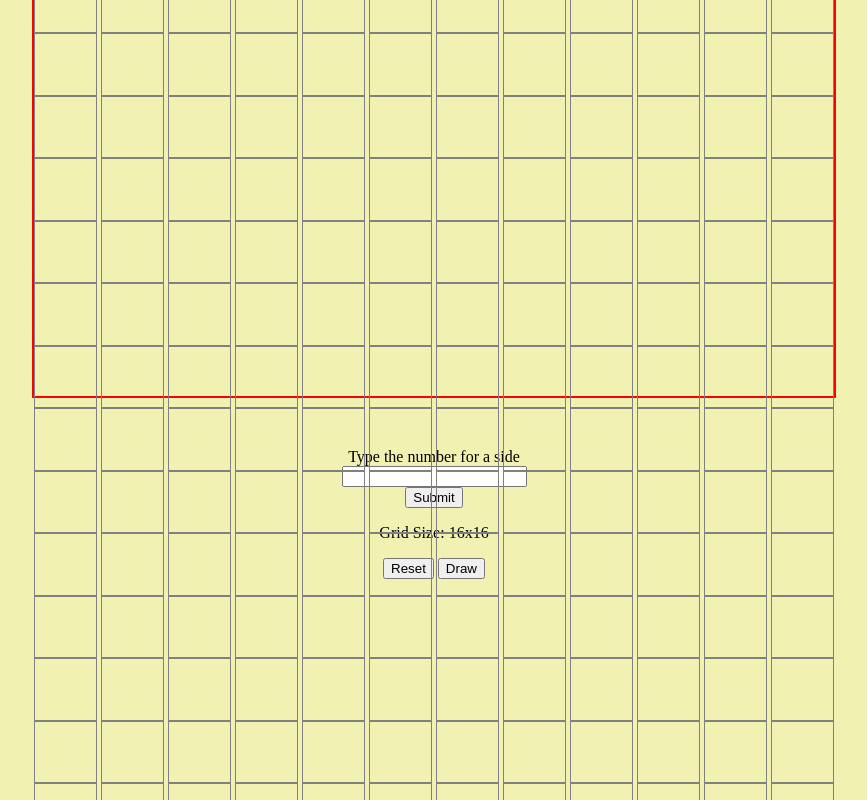
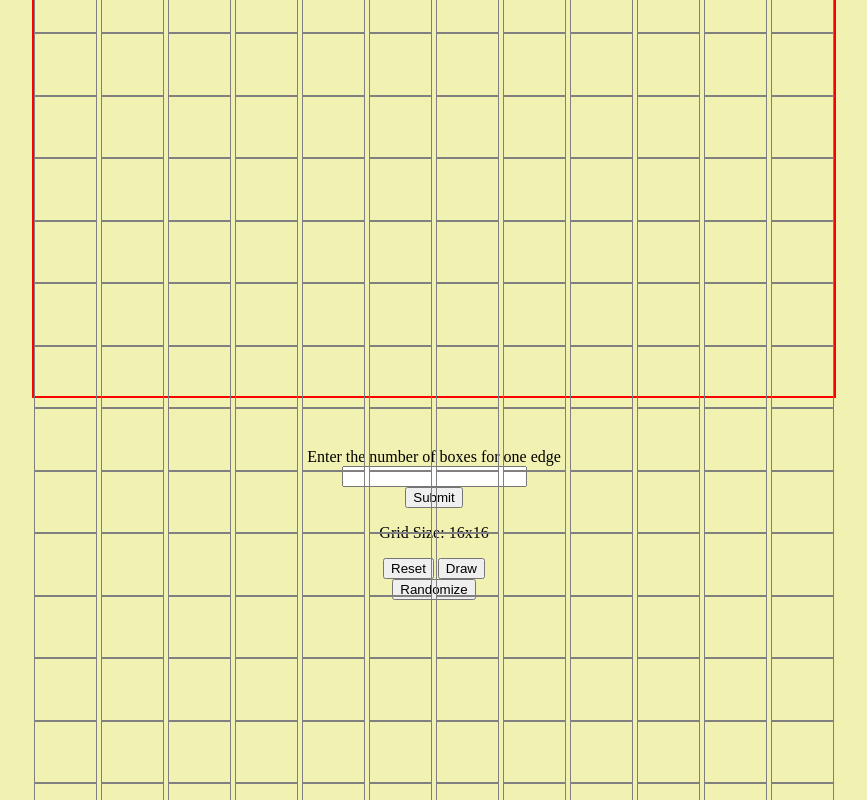
Before and after one commit to pirometheus/etch-a-sketch, a plain HTML site: page index.html in a window 1280 px wide. Shown: the part 494-1294 px from the top of the page, without its empty margins (206-1073 px from the left). Drawn offline with Linux system fonts and the light colour scheme.

Commit message:
randoize button added

```diff
--- a/index.html
+++ b/index.html
@@ -15,8 +15,8 @@
         <div class="container"></div>
     </div>
 
-    <label for="input">Type the number for a side</label>
-    <input id="getInput">
+    <label for="input">Enter the number of boxes for one edge</label>
+    <input id="getInput" type="number">
     <button class="submit">Submit</button>
     <p class="userInput">Grid Size: 16x16</p>
 
@@ -24,6 +24,7 @@
         <button class="reset">Reset</button>
         <button class="draw">Draw</button>
     </div>
+    <button class="randomize">Randomize</button>
 
     </div>
 </body>
```
